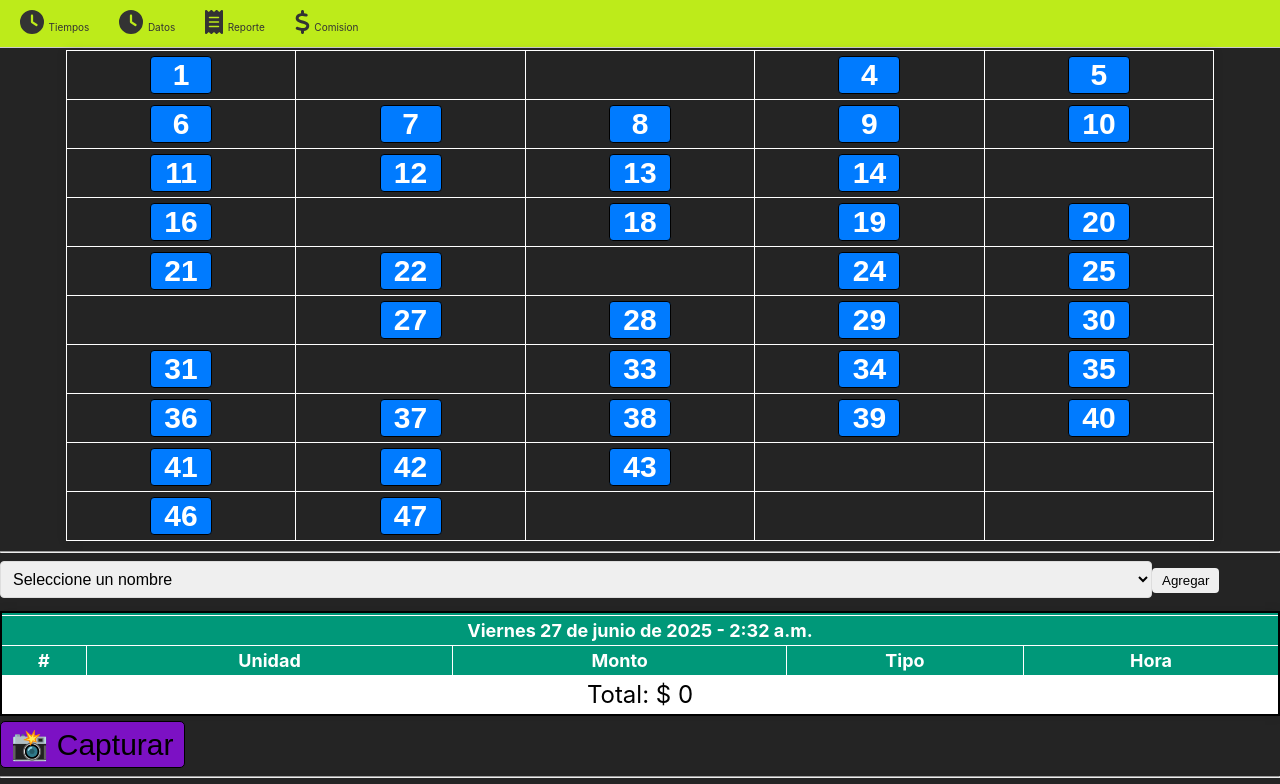
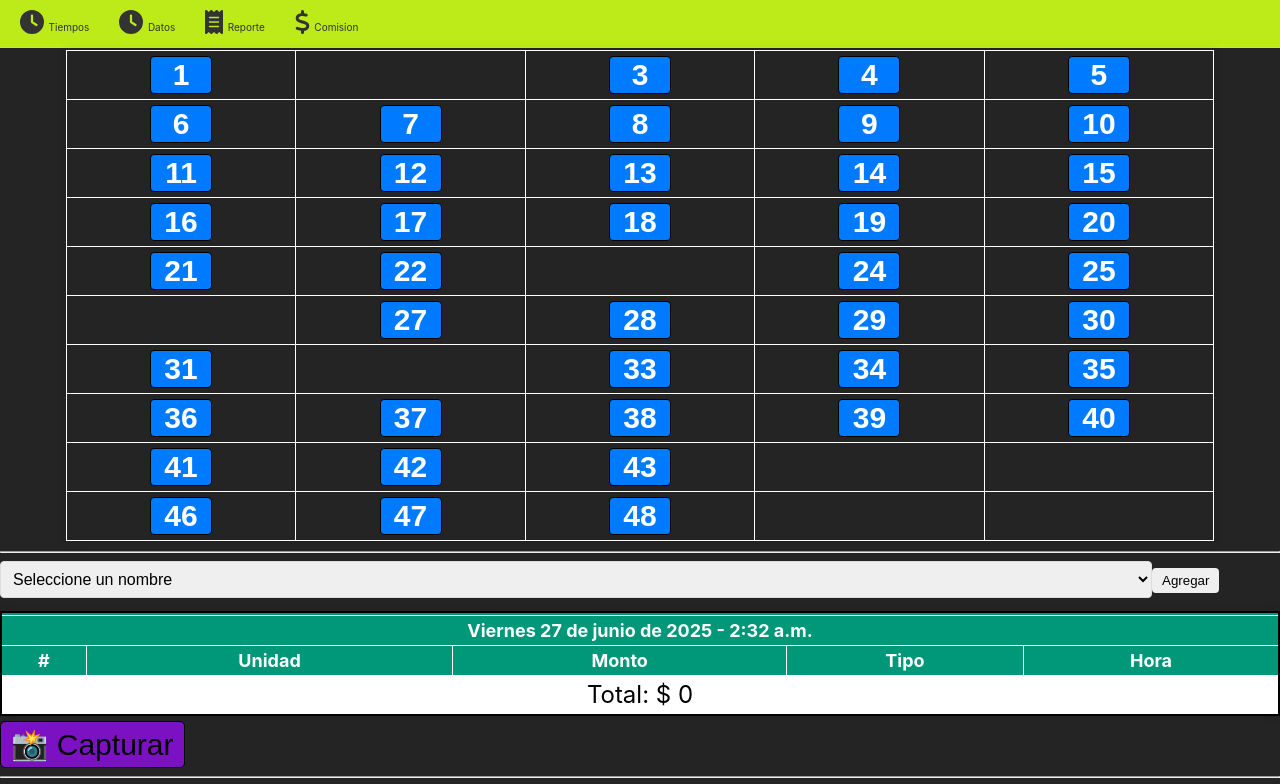
Before and after one commit to ingeabraham23/scooper, a React (Vite) app: page /#/comision in a window 1280 px wide. Shown: the top 784 px of the page. Built offline with nearby package versions, Linux system fonts and the light colour scheme.

Commit message:
agregadas unidades que no estaban en comision

```diff
--- a/src/components/TablaUnidades.jsx
+++ b/src/components/TablaUnidades.jsx
@@ -7,7 +7,7 @@ import './TablaUnidades.css';
 // eslint-disable-next-line react/prop-types
 const TablaUnidades = ({ onUnidadClick, pagos }) => {
   // Lista de unidades que deben estar deshabilitadas desde el principio
-  const unidadesDeshabilitadasInicialmente = [2, 3, 15, 17, 23, 26, 32, 44, 45, 48, 49, 50]; // Ejemplo de unidades deshabilitadas
+  const unidadesDeshabilitadasInicialmente = [2, 23, 26, 32, 44, 45, 49, 50]; // Ejemplo de unidades deshabilitadas
 
   // eslint-disable-next-line react/prop-types
   const esUnidadDeshabilitada = (unidad) =>
```
Also changed, not shown: package.json (+8 -8 lines), 1 other file (tests, documents, lock files or other folders).
